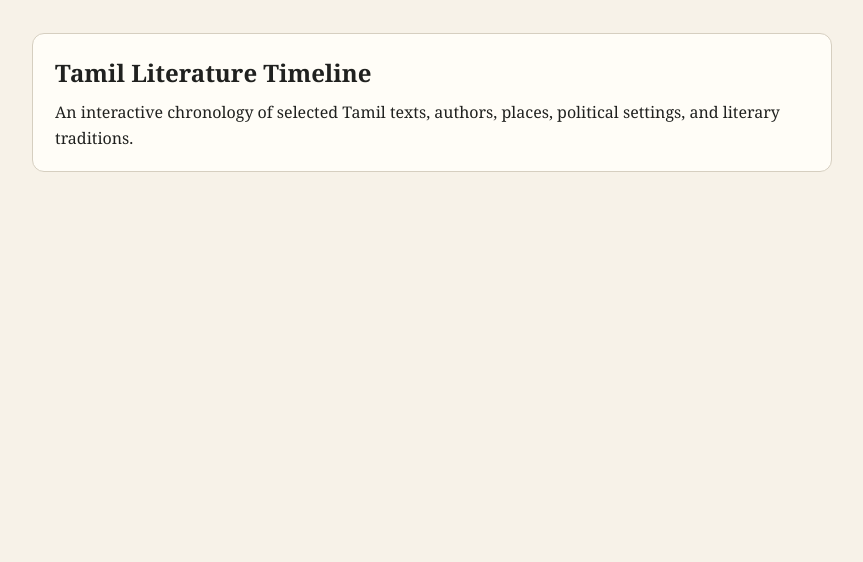
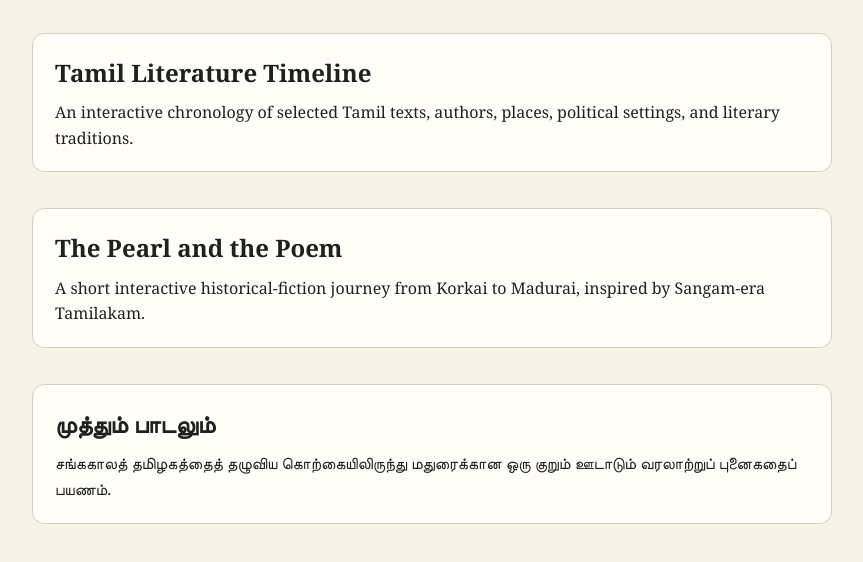
Before and after one commit to dsekaran20/TLab, a plain HTML site: page index.html in a window 1280 px wide. Shown: the part 266-828 px from the top of the page, without its empty margins (208-1071 px from the left). Before the commit the page ends 800 px from the top, so only its background shows below. Drawn offline with Linux system fonts and the light colour scheme.

Commit message:
Added links to Pearl and the Poem interactive
Added new project sections for 'The Pearl and the Poem' and 'முத்தும் பாடலும்' with descriptions.

```diff
--- a/index.html
+++ b/index.html
@@ -70,6 +70,22 @@
         political settings, and literary traditions.
       </p>
     </a>
+
+    <a class="project" href="a-day-in-ancient-tamilakam/pandya-kingdom-1-english/">
+  <h2>The Pearl and the Poem</h2>
+  <p>
+    A short interactive historical-fiction journey from Korkai to Madurai,
+    inspired by Sangam-era Tamilakam.
+  </p>
+</a>
+
+    <a class="project" href="a-day-in-ancient-tamilakam/pandya-kingdom-1-tamil/">
+  <h2>முத்தும் பாடலும்</h2>
+  <p>
+    சங்ககாலத் தமிழகத்தைத் தழுவிய கொற்கையிலிருந்து மதுரைக்கான
+    ஒரு குறும் ஊடாடும் வரலாற்றுப் புனைகதைப் பயணம்.
+  </p>
+</a>
   </main>
 
   <footer>
```
